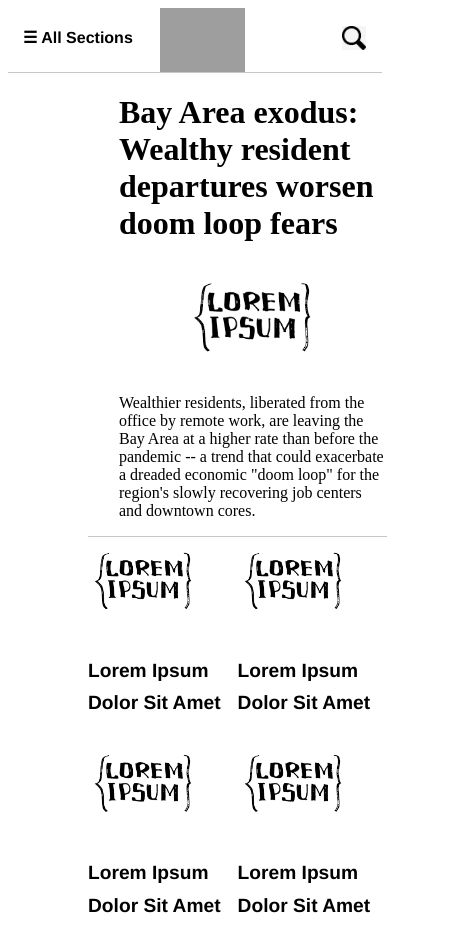
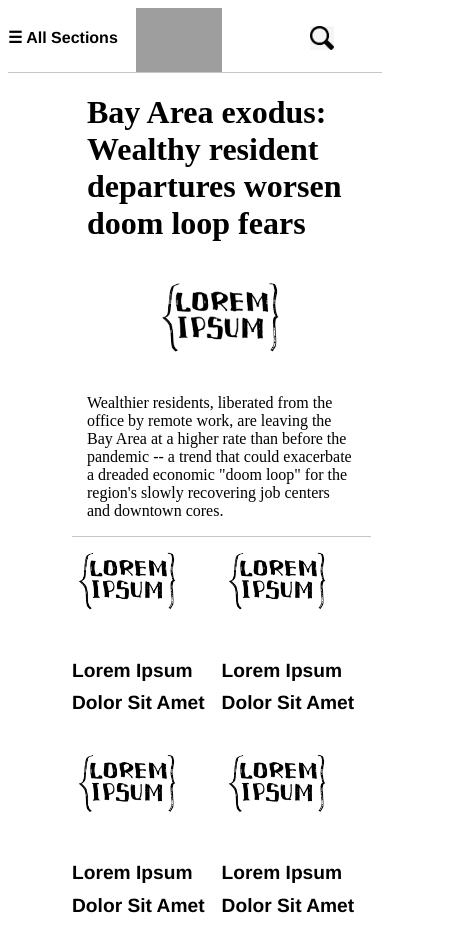
Before and after one commit to 0sake/0sake.github.io, a plain HTML site: page index.html in a window 390 px wide. Shown: the top 945 px of the page, 462 px wide, since content can reach past the window. Drawn offline with Linux system fonts and the light colour scheme; grey boxes are pictures that could not be loaded.

Commit message:
mobile resposnsive adaptation

```diff
--- a/style.css
+++ b/style.css
@@ -1,5 +1,7 @@
 
-
+  #page {
+    width: 100%;
+  }
 
   .nav-wrapper {
     display: flex;
@@ -121,6 +123,7 @@
     align-items: center;
     width: 33%;
     height: 100%;
+    margin-right: 2em;
   }
 
   #LateralMenu {
@@ -274,7 +277,7 @@
     justify-content: left;
     align-items: flex-start;
     flex-wrap: wrap;
-    margin-left: 5em;
+    margin-left: 3em;
     height: 100%;
     width: 100%;
     background-color: #ffffff;
@@ -340,6 +343,7 @@
     background-color: #ffffff;
     flex-wrap: wrap;
     border-top: 1px solid rgb(198, 198, 198);
+    margin-left: 2em;
   }
 
   .body .middle-box-top{
```
